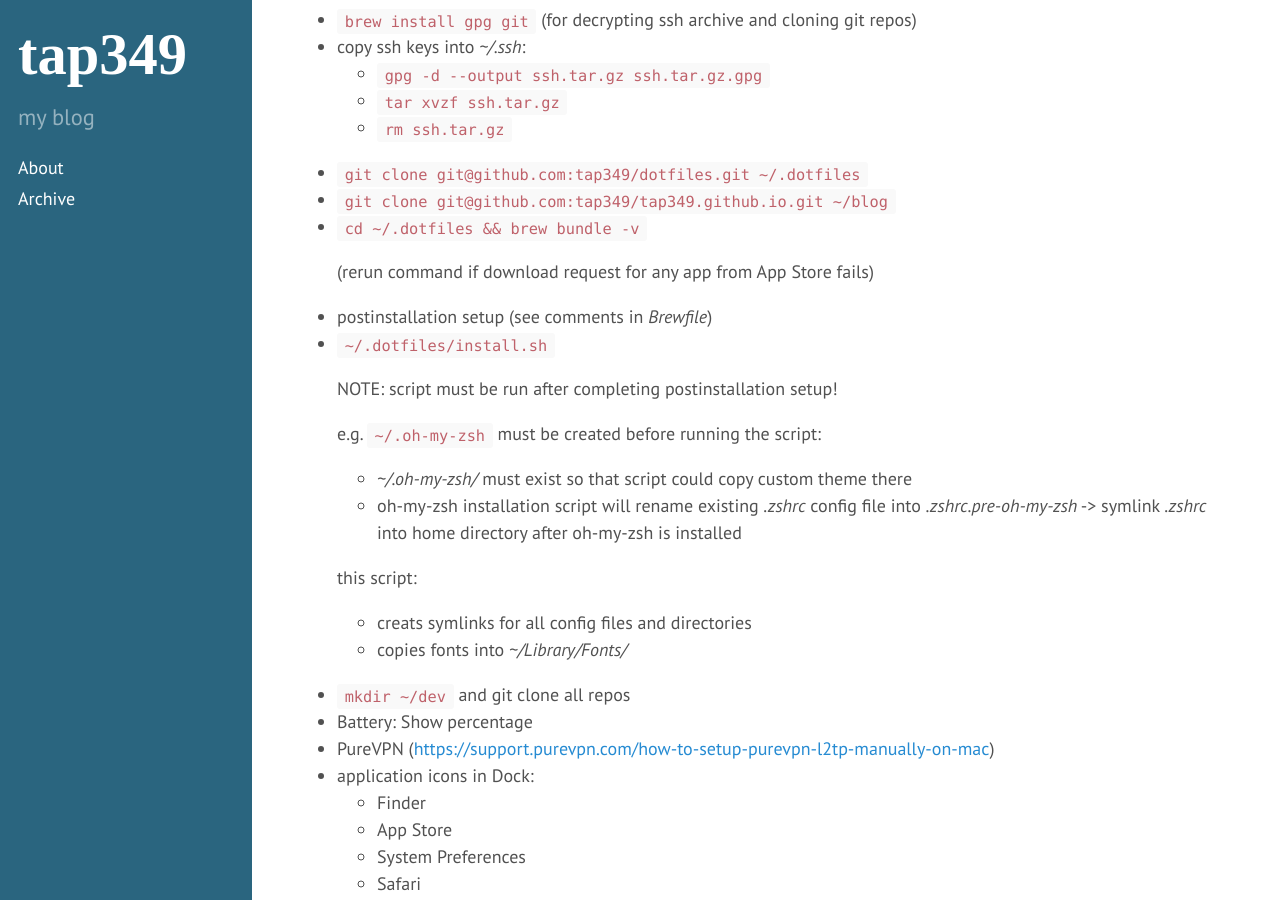
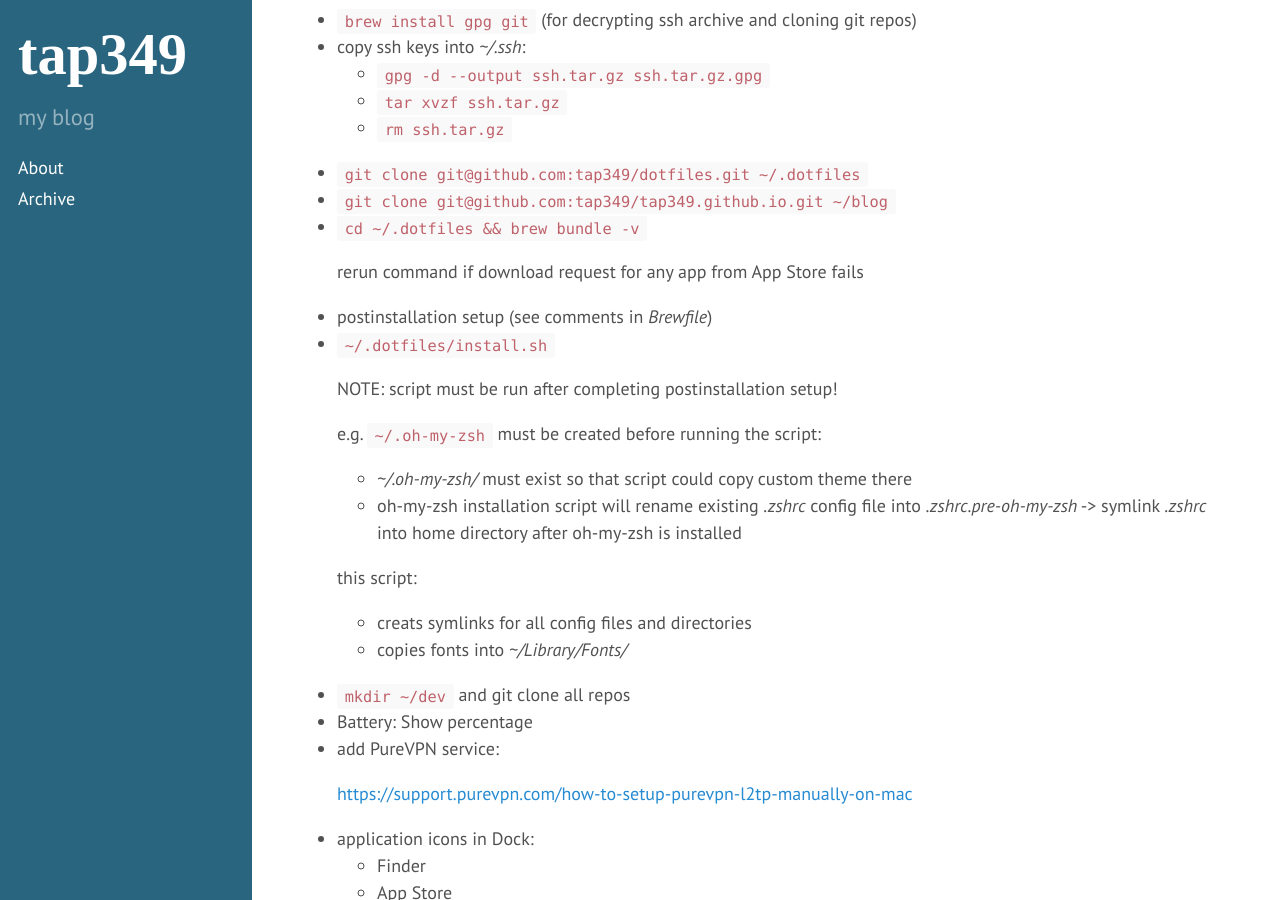
Before and after one commit to tap349/tap349.github.io, a Jekyll site: the page built from _posts/2016-10-03-macos-configuration.md, in a window 1280 px wide and 900 px high, scrolled down 457 px. Built offline with Jekyll 4.4.1, drawn with Linux system fonts in a browser that asks for light colours.

Commit message:
update 2016-11-29_23:41:08

```diff
--- a/_posts/2016-10-03-macos-configuration.md
+++ b/_posts/2016-10-03-macos-configuration.md
@@ -31,24 +31,26 @@ NOTE: to backup files on external NTFS HDD use Paragon Driver for Mac OS
 - `git clone git@github.com:tap349/tap349.github.io.git ~/blog`
 - `cd ~/.dotfiles && brew bundle -v`
 
-  (rerun command if download request for any app from App Store fails)
+  rerun command if download request for any app from App Store fails
 - postinstallation setup (see comments in _Brewfile_)
 - `~/.dotfiles/install.sh`
 
   NOTE: script must be run after completing postinstallation setup!
 
   e.g. `~/.oh-my-zsh` must be created before running the script:
-  - _~/.oh-my-zsh/_ must exist so that script could copy custom theme there
-  - oh-my-zsh installation script will rename existing _.zshrc_ config file
+  * _~/.oh-my-zsh/_ must exist so that script could copy custom theme there
+  * oh-my-zsh installation script will rename existing _.zshrc_ config file
     into _.zshrc.pre-oh-my-zsh_ -> symlink _.zshrc_ into home directory after
     oh-my-zsh is installed
 
   this script:
-  - creats symlinks for all config files and directories
-  - copies fonts into _~/Library/Fonts/_
+  * creats symlinks for all config files and directories
+  * copies fonts into _~/Library/Fonts/_
 - `mkdir ~/dev` and git clone all repos
 - Battery: Show percentage
-- PureVPN (<https://support.purevpn.com/how-to-setup-purevpn-l2tp-manually-on-mac>)
+- add PureVPN service:
+
+  <https://support.purevpn.com/how-to-setup-purevpn-l2tp-manually-on-mac>
 - application icons in Dock:
   - Finder
   - App Store
```
